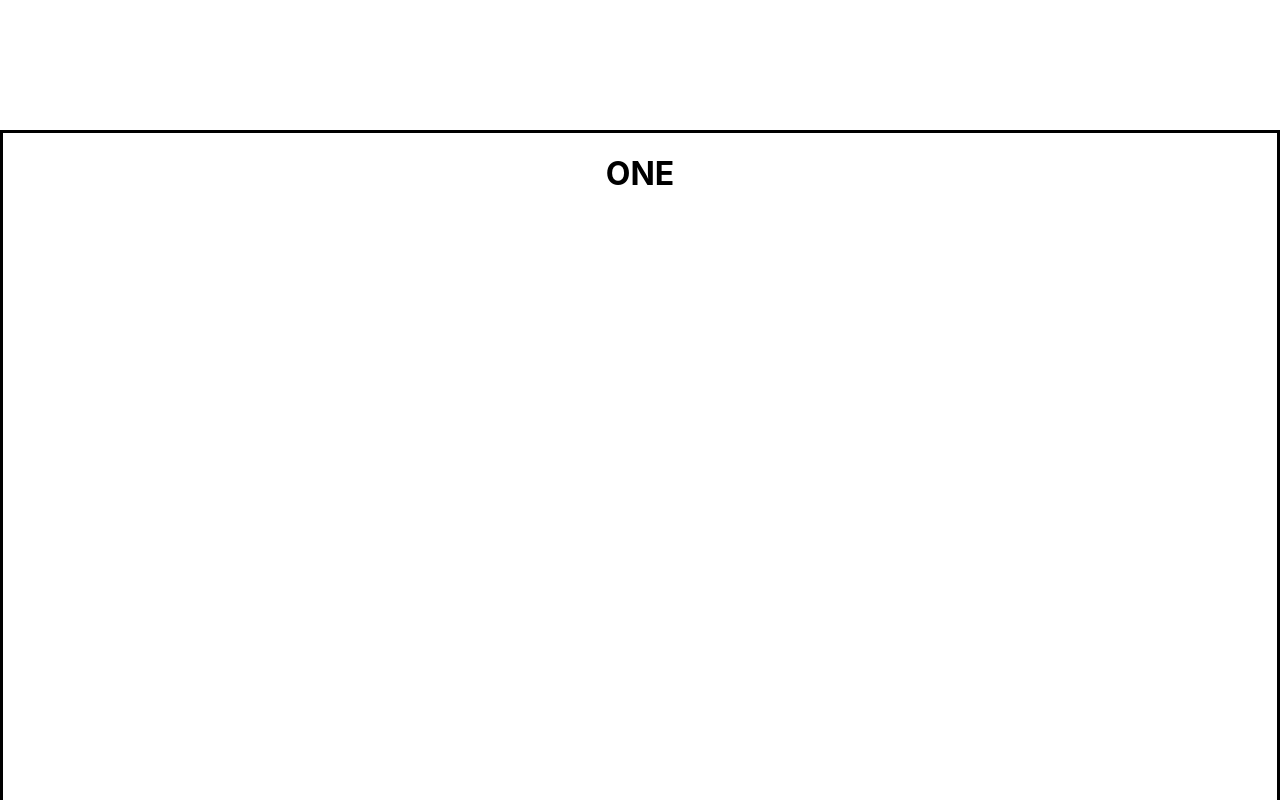
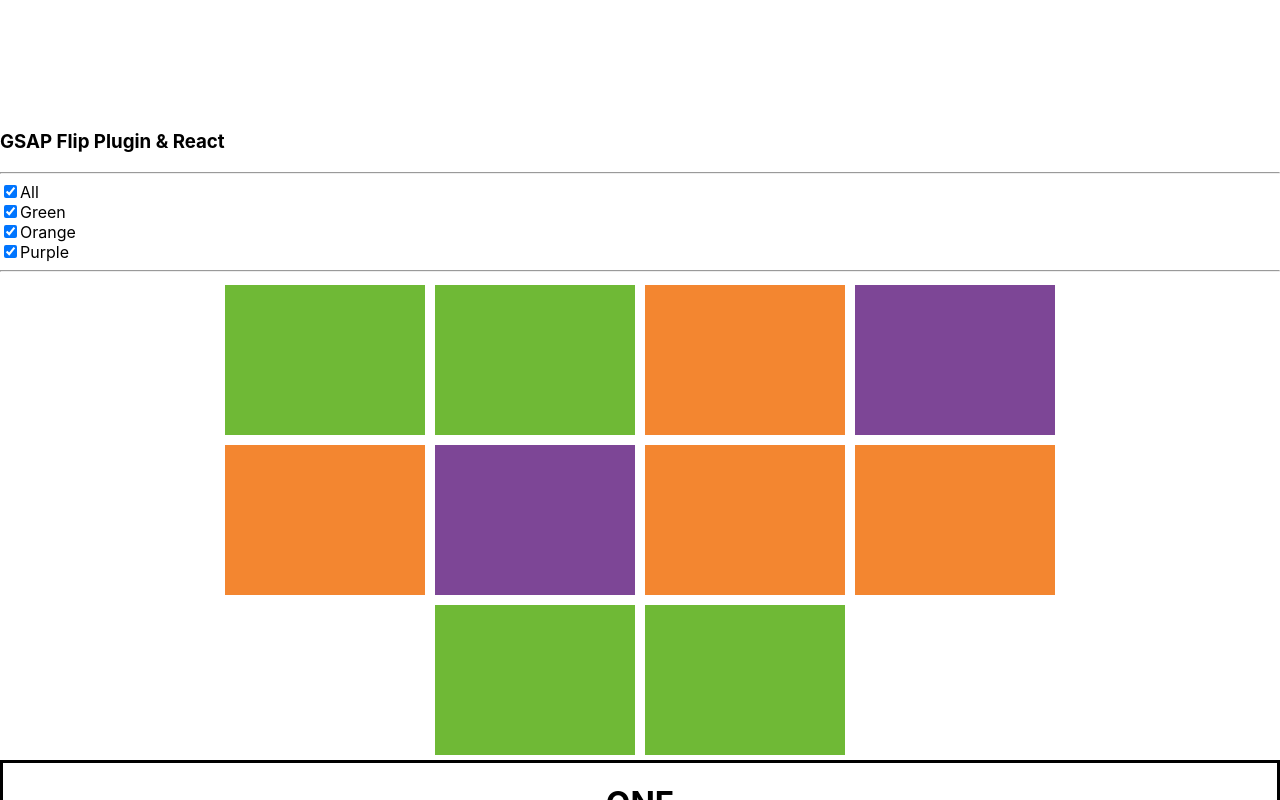
Before and after one commit to batoulalkarim/GSAP-ScrollTrigger, a Next.js app in the folder gsap-scrolltrigger/: page / in a window 1280 px wide. Shown: the part 500-1300 px from the top of the page. Built offline with nearby package versions, Linux system fonts and the light colour scheme.

Commit message:
added flip plugin

```diff
--- /dev/null
+++ b/gsap-scrolltrigger/components/FlipPlugin.jsx
@@ -0,0 +1,148 @@
+import React, { useState, useEffect, useRef } from "react";
+import { gsap } from "gsap";
+import { Flip } from "gsap/dist/Flip";
+
+gsap.registerPlugin(Flip);
+
+const filterData = [
+  { key: "406349dc2b82090fc013779250810d84", id: "allCheck", value: "all", label: "All" },
+  { key: "a60d8cc07e9b0d6f57bcb8ded7b7da33", id: "greenCheck", value: "green", label: "Green" },
+  { key: "293e898899c66c5b452c13dfb73abd74", id: "orangeCheck", value: "orange", label: "Orange" },
+  { key: "f51d8f6880043674328ddb45123a8700", id: "purpleCheck", value: "purple", label: "Purple" }
+];
+
+const filtersInitArray = filterData.map((e) => e.value);
+filtersInitArray.shift();
+
+const elementsData = [
+  {
+    "id": "66dccd6b45fab529c10583c7eabd974c",
+    "type": "green"
+  }, {
+    "id": "19f15869ca42ec22e3af68748c358f2e",
+    "type": "green"
+  }, {
+    "id": "7abb9ed363c90128d0ddd6d9b687e771",
+    "type": "orange"
+  }, {
+    "id": "5162114a285af56bcae3440d8afb8917",
+    "type": "purple"
+  }, {
+    "id": "e44ba992c2c8ad38fde8c04bbe1d7d3c",
+    "type": "orange"
+  }, {
+    "id": "dbe6edd40feaa3cd75d83c750a302f22",
+    "type": "purple"
+  }, {
+    "id": "64c0105243f140438d1ffe9d03ca0463",
+    "type": "orange"
+  }, {
+    "id": "f6dd49fd8df050dee4f763b56c1a1fac",
+    "type": "orange"
+  }, {
+    "id": "d301edb5066bb1f000a626df1a2aab1e",
+    "type": "green"
+  }, {
+    "id": "481c393926c852245242104aa746664e",
+    "type": "green"
+  }
+];
+
+const FlipPlugin = () => {
+  const [filter, setFilter] = useState(filtersInitArray);
+  const elements = useRef([]);
+
+  useEffect(() => {
+    const state = Flip.getState(elements.current);
+    const matches = filter.length
+      ? gsap.utils.toArray(filter.map(e => "." + e).join(","))
+      : filter;
+    // Update the display of the filtered elements
+    elements.current.forEach((el) => {
+      el.style.display = matches.indexOf(el) === -1 ? "none" : "inline-flex";
+    });
+    // Create the animation
+    Flip.from(state, {
+      duration: 1,
+      scale: true,
+      absolute: true,
+      ease: "power1.inOut",
+      onEnter: elements => gsap.fromTo(elements, {opacity: 0, scale: 0}, {opacity: 1, scale: 1, duration: 1}),
+      onLeave: elements => gsap.to(elements, {opacity: 0, scale: 0, duration: 1})
+    });
+  }, [filter]);
+
+  const filterChangeHandler = ({ target }) => {
+    console.log("i was clicked")
+    const { value, checked } = target;
+    console.log(value, checked)
+    if (value === "all") {
+      if (checked) {
+        setFilter(filtersInitArray);
+      } else {
+        setFilter([]);
+      }
+    } else {
+      if (checked) {
+        setFilter([].concat(filter, value));
+      } else {
+        setFilter(filter.filter(e => e !== value));
+      }
+    }
+  };
+
+  const setRefs = (e, i) => {
+    const { current } = elements;
+    current[i] = e;
+  };
+
+  const renderFilters = () => {
+    return filterData.map((e) => <div className="form-check form-check-inline" key={e.key}>
+      <label className="form-check-label" htmlFor={e.id}>
+        <input
+          className="form-check-input"
+          type="checkbox"
+          value={e.value}
+          id={e.id}
+          checked={
+            e.value === "all"
+              ? (filter.length === filterData.length - 1)
+              : filter.indexOf(e.value) > -1
+          }
+          onChange={(e) => filterChangeHandler(e)}
+        />
+        {e.label}
+      </label>
+    </div>);
+  };
+
+  const renderElements = () => {
+    return elementsData.map((e, i) => <div
+      className={`filter-element ${e.type}`}
+      key={e.id}
+      ref={el => setRefs(el, i)}
+    />);
+  };
+
+  return (
+    <div className="container">
+      <div className="row">
+        <div className="col-12 py-3">
+          <h3 className="text-center">GSAP Flip Plugin & React</h3>
+          <hr/>
+        </div>
+        <div className="col-12 text-center">
+          <div>
+            {renderFilters()}
+          </div>
+          <hr/>
+        </div>
+        <div className="element-container">
+          {renderElements()}
+        </div>
+      </div>
+    </div>
+  );
+};
+
+export default FlipPlugin
--- a/gsap-scrolltrigger/pages/index.js
+++ b/gsap-scrolltrigger/pages/index.js
@@ -3,6 +3,7 @@ import Second from "../components/Second"
 import Third from '../components/Third'
 import Fourth from "../components/Fourth"
 import Fifth from "../components/Fifth"
+import FlipPlugin from '../components/FlipPlugin'
 import React, {useEffect} from 'react';
 import { gsap } from 'gsap';
 import { ScrollTrigger } from "gsap/dist/ScrollTrigger"
@@ -22,31 +23,19 @@ export default function Home() {
         pinSpacing: false
       })
     })
-    // const tl = gsap.timeline();
-    // tl.from(".second", {xPercent: -100})
-    //   .from(".third", {xPercent: 100})
-    //   .from(".fourth", {yPercent: -100});
 
-    //   ScrollTrigger.create({
-    //     animation: tl,
-    //     trigger: ".container",
-    //     start: "top top",
-    //     end: "+=300",
-    //     scrub: true,
-    //     pin: true,
-    //     pinSpacing: false,
-    //     anticipatePin: 1
-    //   });
   })
   return (
     <>
     <Boxes />
-    <div className="container">
+    <FlipPlugin />
+    <div className="scrollcontainer">
     <Second />
     <Third />
     <Fourth />
     <Fifth />
     </div>
+
     </>
   )
 }
--- a/gsap-scrolltrigger/styles/globals.css
+++ b/gsap-scrolltrigger/styles/globals.css
@@ -25,12 +25,7 @@ a {
   }
 }
 
-.container {
-  /* display: flex; */
-  /* flex-direction: column; */
-  width: 100%;
-  height:100%;
-}
+
 
 .a {
   border: solid;
@@ -53,7 +48,6 @@ a {
   width: 60px;
   height: 60px;
   margin-bottom: 150px;
-
 }
 
 /* .second {
@@ -88,3 +82,38 @@ a {
 .center {
   text-align: center;
 }
+
+input[type="checkbox"] {
+  cursor: pointer;
+}
+
+.form-check-label {
+  cursor: pointer;
+}
+
+.element-container {
+  width: 80%;
+  margin-left: 10%;
+  display: flex;
+  flex-direction: row;
+  justify-content: center;
+  align-items: center;
+  flex-wrap: wrap;
+}
+
+.filter-element {
+  display: inline-flex;
+  width: 200px;
+  height: 150px;
+  margin: 5px;
+}
+
+.orange {
+  background-color: #f38630;
+}
+.green {
+  background-color: #6fb936;
+}
+.purple {
+  background-color: #7d4696;
+}
```
